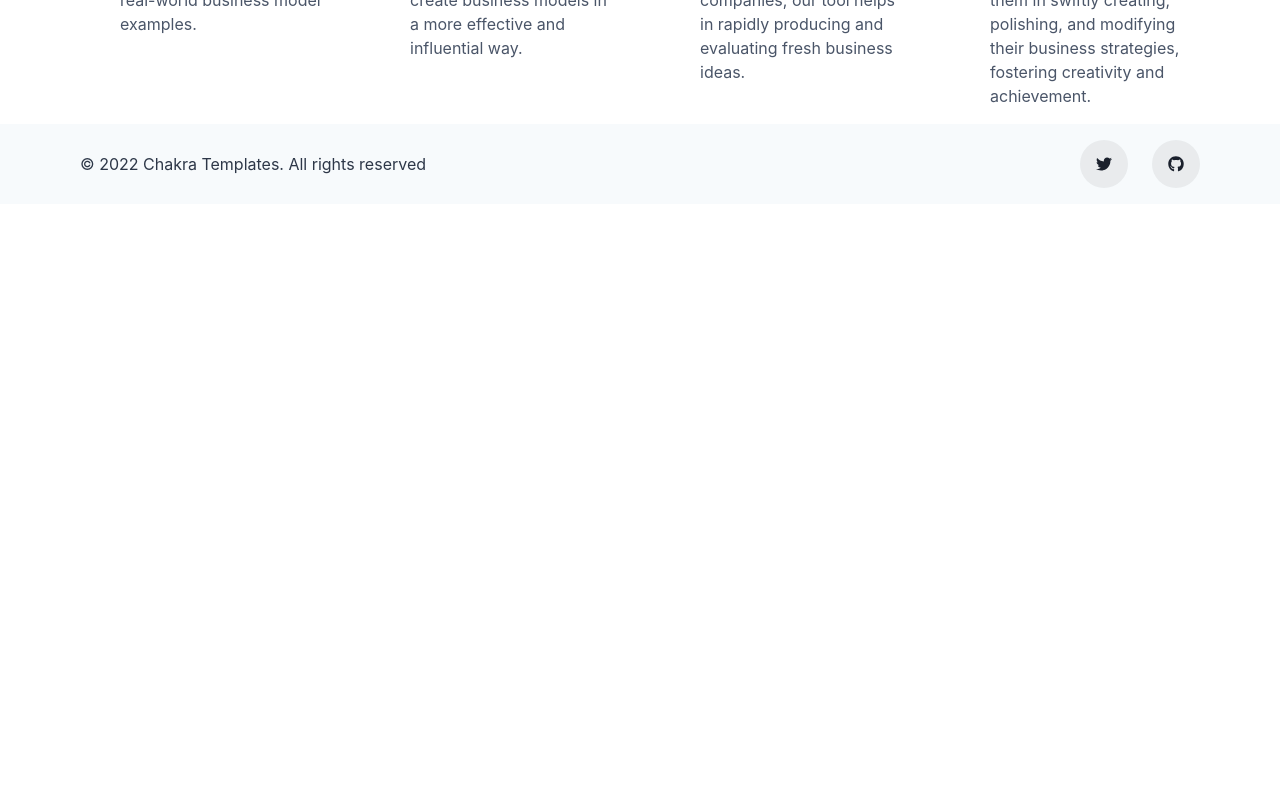
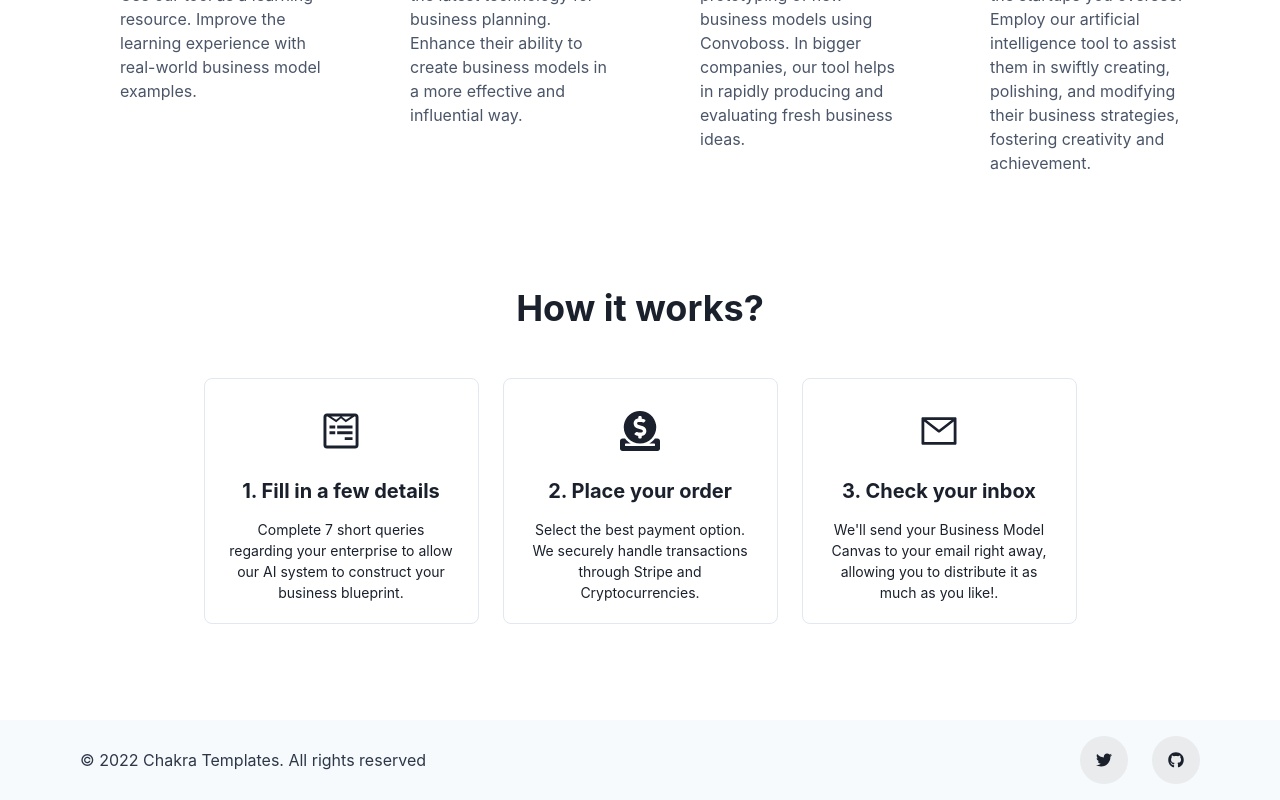
Before and after one commit to angelgonzalezev/ideaai-web, a React (Create React App) app: page / in a window 1280 px wide. Shown: the part 1355-2155 px from the top of the page. Before the commit the page ends 1559 px from the top, so only its background shows below. Built offline with nearby package versions, Linux system fonts and the light colour scheme; no server answers.

Commit message:
Create How It Works Section

```diff
--- a/src/App.js
+++ b/src/App.js
@@ -5,9 +5,6 @@ import HomeScreen from './pages/HomeScreen/HomeScreen';
 function App() {
 	return (
 		<AuthProvider>
-			<div className='App'>
-				<header className='App-header'></header>
-			</div>
 			<Routes>
 				<Route path='/' element={<HomeScreen />} />
 			</Routes>
--- a/src/pages/HomeScreen/HomeScreen.js
+++ b/src/pages/HomeScreen/HomeScreen.js
@@ -2,8 +2,9 @@ import { useEffect } from 'react';
 import { useAuth } from '../../context/authContext';
 import HeroSection from './sections/HeroSection';
 import CustomerSegmentSection from './sections/CustomerSegmentSection';
+import HowItWorksSection from './sections/HowItWorksSection';
 import FooterComponent from '../../components/FooterComponent';
-// import NavBar from '../../components/NavBar';
+import NavBar from './sections/NavBar';
 
 const HomeScreen = () => {
 	const { user } = useAuth();
@@ -16,9 +17,10 @@ const HomeScreen = () => {
 
 	return (
 		<div>
-			{/* <NavBar /> */}
+			<NavBar />
 			<HeroSection />
 			<CustomerSegmentSection />
+			<HowItWorksSection />
 			<FooterComponent />
 		</div>
 	);
--- a/src/pages/HomeScreen/sections/CustomerSegmentSection.js
+++ b/src/pages/HomeScreen/sections/CustomerSegmentSection.js
@@ -56,9 +56,11 @@ const features = [
 
 const CustomerSegmentSection = () => {
 	return (
-		<Box p={4}>
+		<Box p={4} id='who'>
 			<Stack spacing={4} as={Container} maxW={'3xl'} textAlign={'center'}>
-				<Heading fontSize={'3xl'}>{"Who's it for?"}</Heading>
+				<Heading fontSize={{ base: '2xl', sm: '4xl' }} fontWeight={'bold'}>
+					Who is it for?
+				</Heading>
 				<Text color={'gray.600'} fontSize={'xl'}>
 					Mixing up the biz planning game for everyone, everywhere, with some smart AI
 					that cranks out Business Model Canvases.
--- /dev/null
+++ b/src/pages/HomeScreen/sections/HowItWorksSection.js
@@ -0,0 +1,70 @@
+import { Box, Container, Flex, Heading, Icon, Stack, Text } from '@chakra-ui/react';
+import { FaWpforms, FaDonate } from 'react-icons/fa';
+import { AiOutlineMail } from 'react-icons/ai';
+
+const Card = ({ heading, description, icon, href }) => {
+	return (
+		<Box
+			maxW={{ base: 'full', md: '275px' }}
+			w={'full'}
+			borderWidth='1px'
+			borderRadius='lg'
+			overflow='hidden'
+			p={5}
+		>
+			<Stack align={'center'} spacing={2}>
+				<Flex w={16} h={16} align={'center'} justify={'center'} rounded={'full'}>
+					{icon}
+				</Flex>
+				<Box mt={2}>
+					<Heading size='md' textAlign={'center'} mb={4}>
+						{heading}
+					</Heading>
+					<Text mt={1} fontSize={'sm'} textAlign={'center'}>
+						{description}
+					</Text>
+				</Box>
+			</Stack>
+		</Box>
+	);
+};
+
+const HowItWorksSection = () => {
+	return (
+		<Box p={4} my={20} id='howItWorks'>
+			<Stack spacing={4} as={Container} maxW={'3xl'} textAlign={'center'}>
+				<Heading fontSize={{ base: '2xl', sm: '4xl' }} fontWeight={'bold'}>
+					How it works?
+				</Heading>
+			</Stack>
+
+			<Container maxW={'5xl'} mt={12}>
+				<Flex flexWrap='wrap' gridGap={6} justify='center'>
+					<Card
+						heading={'1. Fill in a few details'}
+						icon={<Icon as={FaWpforms} w={10} h={10} />}
+						description={
+							'Complete 7 short queries regarding your enterprise to allow our AI system to construct your business blueprint.'
+						}
+					/>
+					<Card
+						heading={'2. Place your order'}
+						icon={<Icon as={FaDonate} w={10} h={10} />}
+						description={
+							'Select the best payment option. We securely handle transactions through Stripe and Cryptocurrencies.'
+						}
+					/>
+					<Card
+						heading={'3. Check your inbox'}
+						icon={<Icon as={AiOutlineMail} w={10} h={10} />}
+						description={
+							"We'll send your Business Model Canvas to your email right away, allowing you to distribute it as much as you like!."
+						}
+					/>
+				</Flex>
+			</Container>
+		</Box>
+	);
+};
+
+export default HowItWorksSection;
--- a/src/pages/HomeScreen/sections/NavBar.js
+++ b/src/pages/HomeScreen/sections/NavBar.js
@@ -243,11 +243,11 @@ const MobileNavItem = ({ label, children, href }) => {
 const NAV_ITEMS = [
 	{
 		label: "Who's it for",
-		href: '#',
+		href: '#who',
 	},
 	{
 		label: 'How it works',
-		href: '#',
+		href: '#howItWorks',
 	},
 	{
 		label: 'Use Cases',
```
